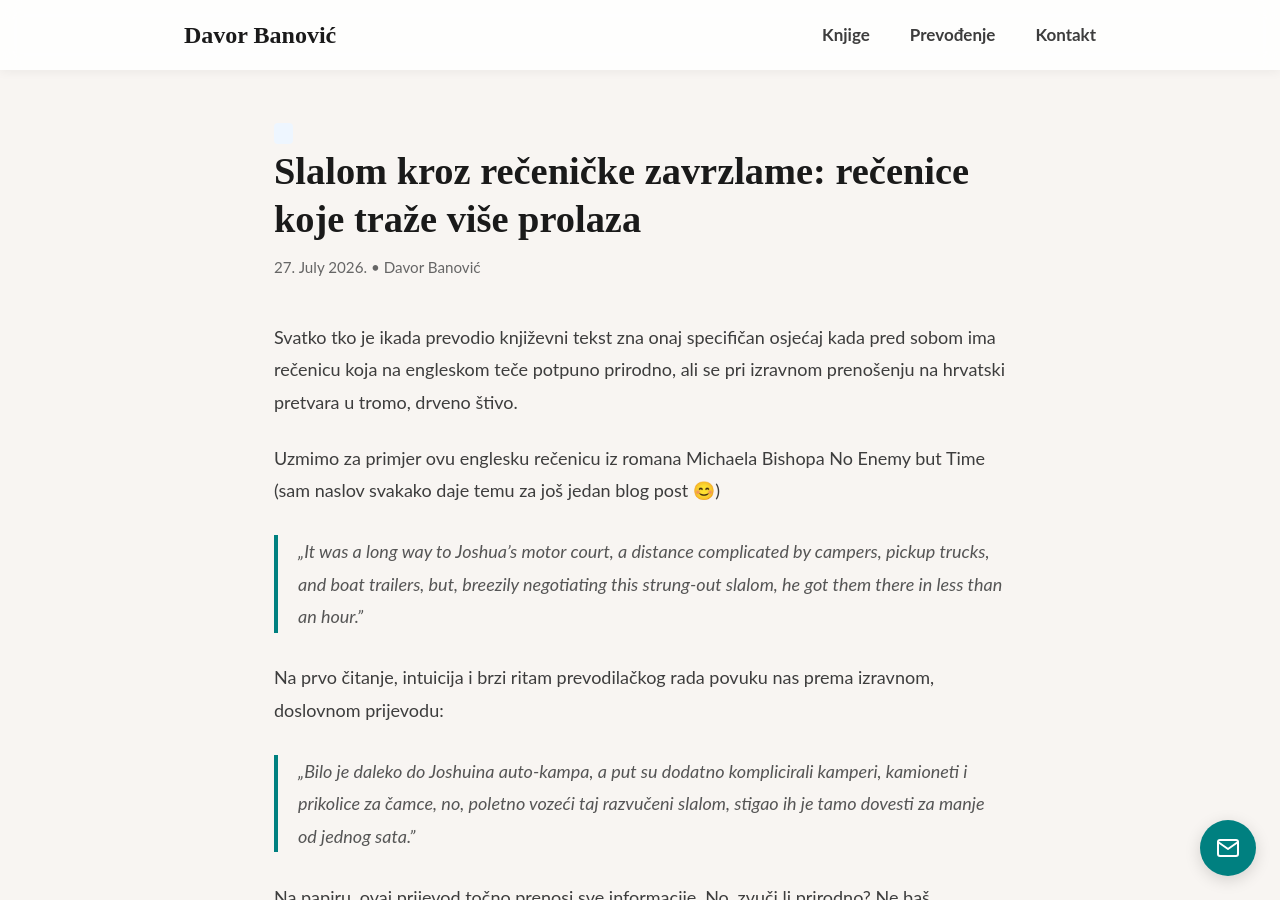
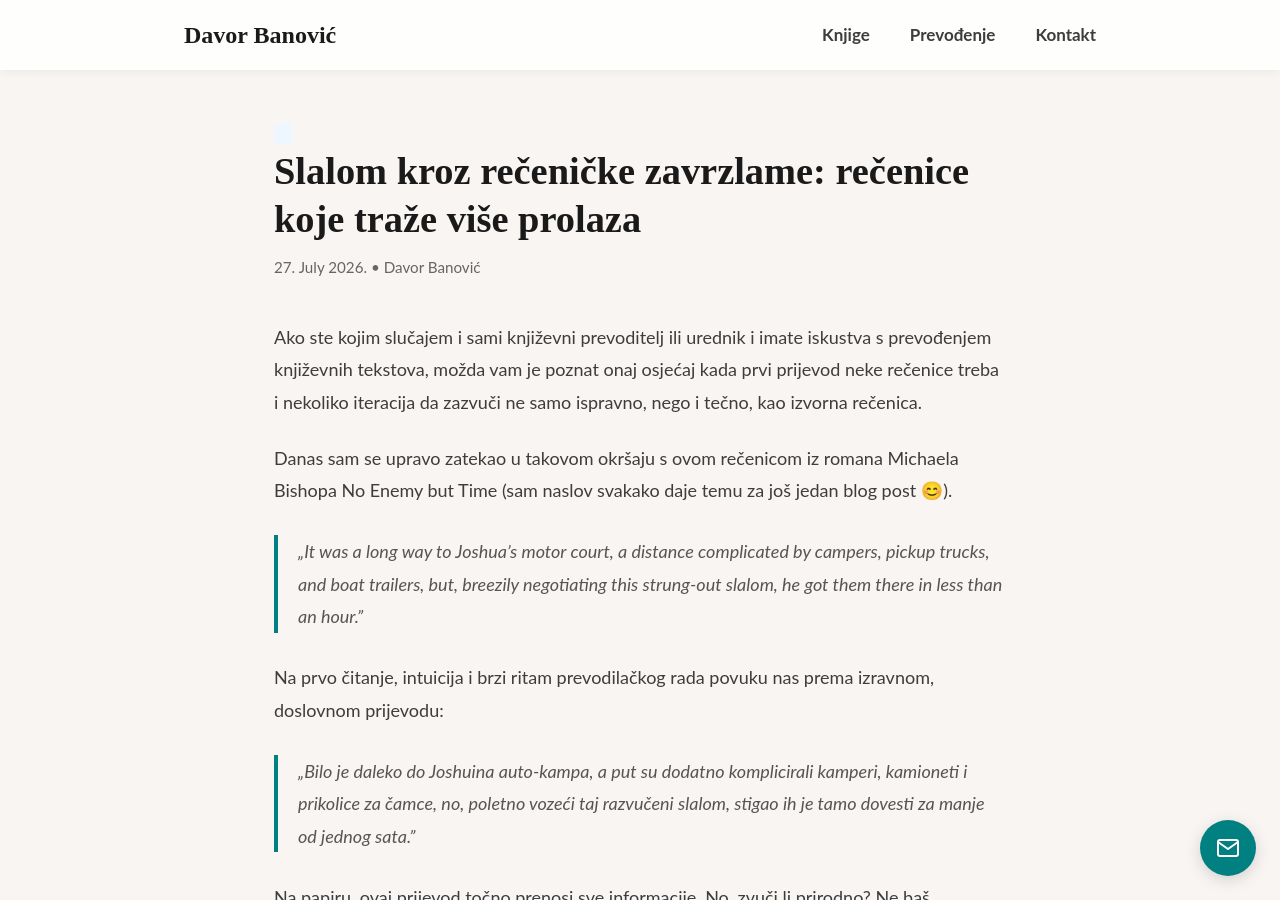
Before and after one commit to banovotz/banovotz.github.io, a Jekyll site: the page built from _posts/2026-07-27-slalom-kroz-reenike-zavrzlame-reenice-koje-trae-vie-prolaza.md, in a window 1280 px wide and 900 px high. Built offline with Jekyll 4.4.1, drawn with Linux system fonts in a browser that asks for light colours.

Commit message:
Fixed blog text

```diff
--- a/_posts/2026-07-27-slalom-kroz-reenike-zavrzlame-reenice-koje-trae-vie-prolaza.md
+++ b/_posts/2026-07-27-slalom-kroz-reenike-zavrzlame-reenice-koje-trae-vie-prolaza.md
@@ -6,9 +6,9 @@ date: '2026-07-27 08:24:00'
 image: assets/images/michael-starkie-d-LCEwE9H_A-unsplash.jpg
 ---
 
-Svatko tko je ikada prevodio književni tekst zna onaj specifičan osjećaj kada pred sobom ima rečenicu koja na engleskom teče potpuno prirodno, ali se pri izravnom prenošenju na hrvatski pretvara u tromo, drveno štivo.
+Ako ste kojim slučajem i sami književni prevoditelj ili urednik i imate iskustva s prevođenjem književnih tekstova, možda vam je poznat onaj osjećaj kada prvi prijevod neke rečenice treba i nekoliko iteracija da zazvuči ne samo ispravno, nego i tečno, kao izvorna rečenica.
 
-Uzmimo za primjer ovu englesku rečenicu iz romana Michaela Bishopa No Enemy but Time (sam naslov svakako daje temu za još jedan blog post 😊)
+Danas sam se upravo zatekao u takovom okršaju s ovom rečenicom iz romana Michaela Bishopa No Enemy but Time (sam naslov svakako daje temu za još jedan blog post 😊).
 
 > *„It was a long way to Joshua’s motor court, a distance complicated by campers, pickup trucks, and boat trailers, but, breezily negotiating this strung-out slalom, he got them there in less than an hour.”*
 
```
